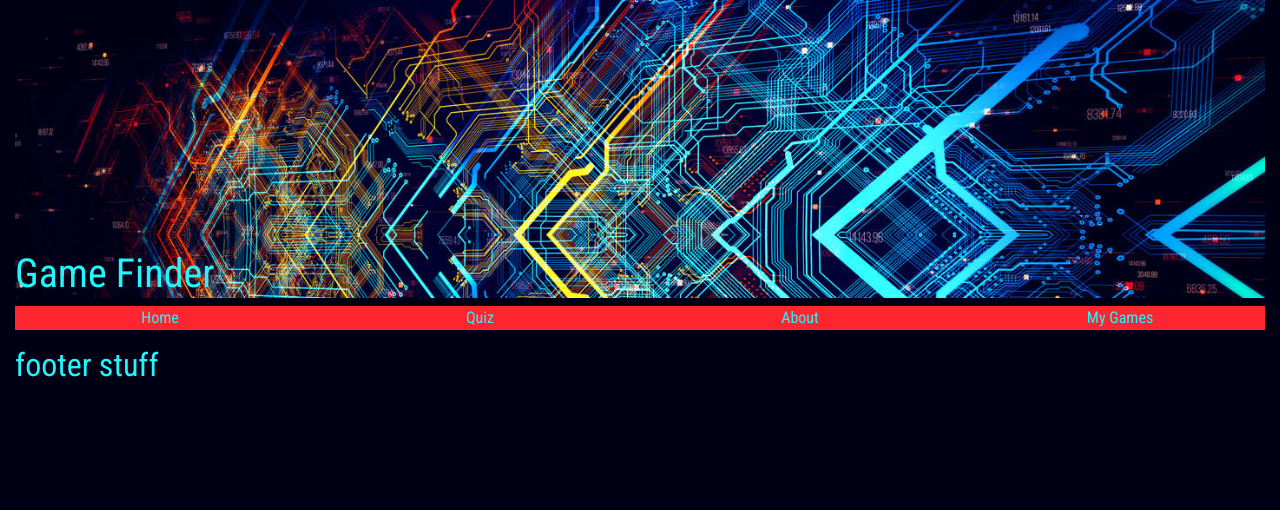
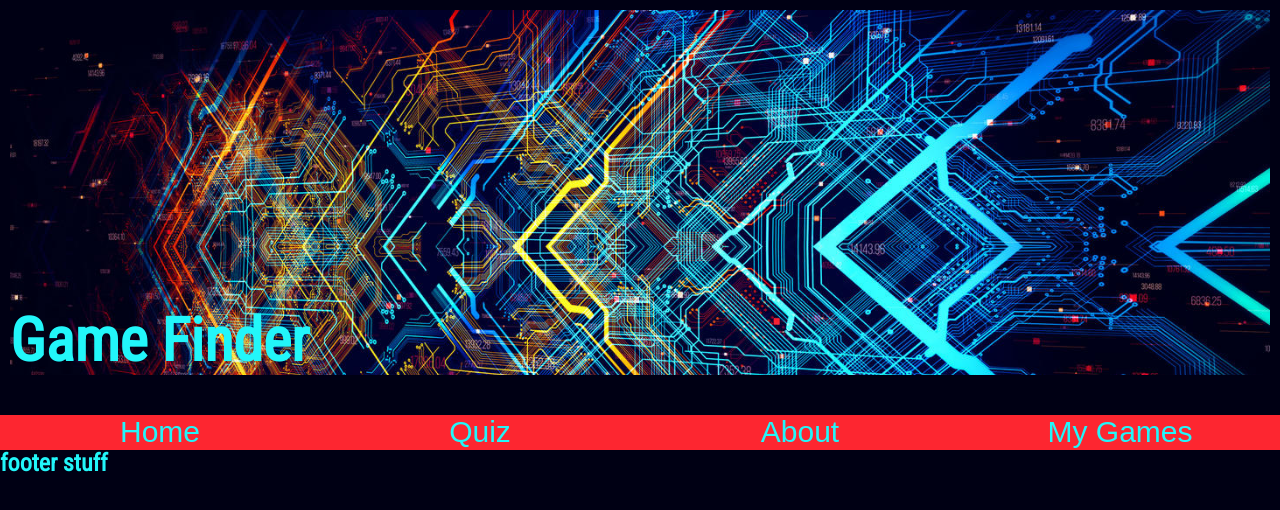
Before and after one commit to gray-turtle/game-finder, a plain HTML site: page index.html in a window 1280 px wide. Drawn offline with nearby package versions, Linux system fonts and the light colour scheme.

Commit message:
switched from bootstrap to purecss

```diff
--- a/assets/css/style.css
+++ b/assets/css/style.css
@@ -10,6 +10,10 @@
   margin: 0;
   padding: 0;
   box-sizing: border-box;
+}
+
+.text-center {
+  text-align: center;
 }
 
 body {
@@ -26,10 +30,13 @@ header {
   background-image: url(../images/electric.jpg);
   background-size: cover;
   padding: 20% 0 0 0;
+  margin: 10px 10px 0 10px;
+  font-size: 30px;
 }
 
 nav {
   background-color: var(--secondary-bg-color);
+  font-size: 30px;
 }
 
 nav a {
--- a/index.html
+++ b/index.html
@@ -3,29 +3,30 @@
 <head>
     <meta charset="UTF-8">
     <meta name="viewport" content="width=device-width, initial-scale=1.0">
-    <link rel="stylesheet" href="https://stackpath.bootstrapcdn.com/bootstrap/4.5.0/css/bootstrap.min.css" integrity="sha384-9aIt2nRpC12Uk9gS9baDl411NQApFmC26EwAOH8WgZl5MYYxFfc+NcPb1dKGj7Sk" crossorigin="anonymous">
+    <link rel="stylesheet" href="https://unpkg.com/purecss@2.0.3/build/pure-min.css" integrity="sha384-cg6SkqEOCV1NbJoCu11+bm0NvBRc8IYLRGXkmNrqUBfTjmMYwNKPWBTIKyw9mHNJ" crossorigin="anonymous">
+    <link rel="stylesheet" href="https://unpkg.com/purecss@2.0.3/build/grids-responsive-min.css">
     <link rel="stylesheet" href="../game-finder/assets/css/style.css">
     <link rel="stylesheet" href="https://fonts.googleapis.com/css?family=Roboto+Condensed">
     <title>Game Finder</title>
 </head>
 
-<body class="container-fluid">
+<body>
     <header>
         <h1>Game Finder</h1>
     </header>
 
     <nav>
-        <ul class="row">
-            <li class="col-sm-3 d-flex justify-content-center">
+        <ul class="pure-g text-center">
+            <li class="pure-u-1 pure-u-sm-1-4">
                 <a href="">Home</a>
             </li>
-            <li class="col-sm-3 d-flex justify-content-center">
+            <li class="pure-u-1 pure-u-sm-1-4">
                 <a href="">Quiz</a>
             </li>
-            <li class="col-sm-3 d-flex justify-content-center">
+            <li class="pure-u-1 pure-u-sm-1-4">
                 <a href="">About</a>
             </li>
-            <li class="col-sm-3 d-flex justify-content-center">
+            <li class="pure-u-1 pure-u-sm-1-4">
                 <a href="">My Games</a>
             </li>
         </ul>
@@ -36,8 +37,6 @@
     </footer>
 
     <script src="https://code.jquery.com/jquery-3.5.1.slim.min.js" integrity="sha384-DfXdz2htPH0lsSSs5nCTpuj/zy4C+OGpamoFVy38MVBnE+IbbVYUew+OrCXaRkfj" crossorigin="anonymous"></script>
-    <script src="https://cdn.jsdelivr.net/npm/popper.js@1.16.0/dist/umd/popper.min.js" integrity="sha384-Q6E9RHvbIyZFJoft+2mJbHaEWldlvI9IOYy5n3zV9zzTtmI3UksdQRVvoxMfooAo" crossorigin="anonymous"></script>
-    <script src="https://stackpath.bootstrapcdn.com/bootstrap/4.5.0/js/bootstrap.min.js" integrity="sha384-OgVRvuATP1z7JjHLkuOU7Xw704+h835Lr+6QL9UvYjZE3Ipu6Tp75j7Bh/kR0JKI" crossorigin="anonymous"></script>
     <script src="../game-finder/assets/js/script.js"></script>
 </body>
 </html>
```
